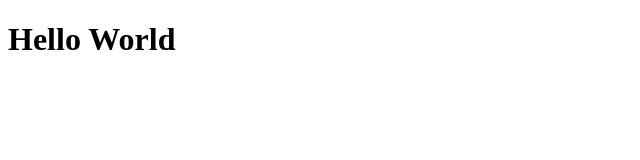
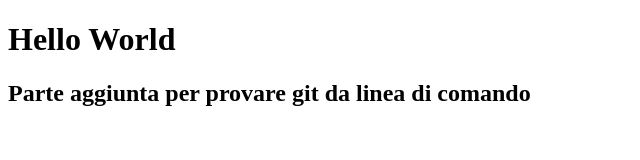
Before and after one commit to gioanbatan/htmlcss-hello, a plain HTML site: page index.html in a window 1280 px wide. Shown: the whole page, without its empty margins (0-640 px from the left). Drawn offline with Linux system fonts and the light colour scheme.

Commit message:
aggiunto un h2

```diff
--- a/index.html
+++ b/index.html
@@ -10,5 +10,8 @@
         <h1>
             Hello World
         </h1>
+        <h2>
+            Parte aggiunta per provare git da linea di comando
+        </h2>
     </body>
 </html>
```
